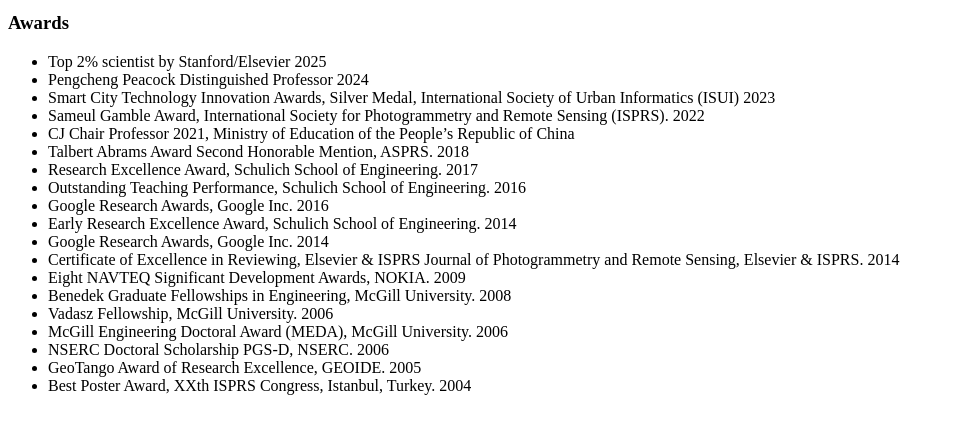
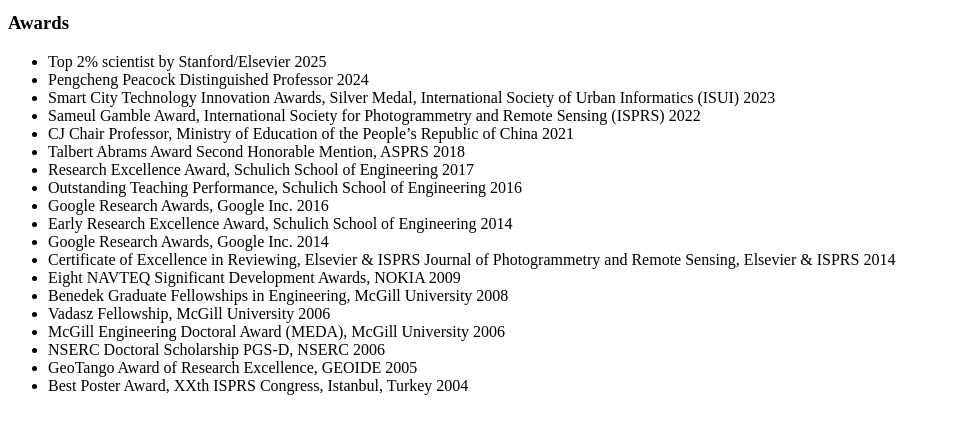
Before and after one commit to ruishengwang/ruishengwang.github.io, a Jekyll site: the page built from _pages/includes/awards.md, in a window 1280 px wide. Shown: the part 408-842 px from the top of the page, without its empty margins (0-955 px from the left). Built offline with Jekyll 4.4.1, drawn with Linux system fonts in a browser that asks for light colours; our own code applies the rules of GitHub Pages for plain Markdown files.

```diff
--- a/_pages/includes/awards.md
+++ b/_pages/includes/awards.md
@@ -2,19 +2,19 @@
 - Top 2% scientist by Stanford/Elsevier 2025
 - Pengcheng Peacock Distinguished Professor 2024
 - Smart City Technology Innovation Awards, Silver Medal, International Society of Urban Informatics (ISUI) 2023
-- Sameul Gamble Award, International Society for Photogrammetry and Remote Sensing (ISPRS). 2022
-- CJ Chair Professor 2021, Ministry of Education of the People's Republic of China
-- Talbert Abrams Award Second Honorable Mention, ASPRS. 2018
-- Research Excellence Award, Schulich School of Engineering. 2017
-- Outstanding Teaching Performance, Schulich School of Engineering. 2016
+- Sameul Gamble Award, International Society for Photogrammetry and Remote Sensing (ISPRS) 2022
+- CJ Chair Professor, Ministry of Education of the People's Republic of China 2021
+- Talbert Abrams Award Second Honorable Mention, ASPRS 2018
+- Research Excellence Award, Schulich School of Engineering 2017
+- Outstanding Teaching Performance, Schulich School of Engineering 2016
 - Google Research Awards, Google Inc. 2016
-- Early Research Excellence Award, Schulich School of Engineering. 2014
+- Early Research Excellence Award, Schulich School of Engineering 2014
 - Google Research Awards, Google Inc. 2014
-- Certificate of Excellence in Reviewing, Elsevier & ISPRS Journal of Photogrammetry and Remote Sensing, Elsevier & ISPRS. 2014
-- Eight NAVTEQ Significant Development Awards, NOKIA. 2009
-- Benedek Graduate Fellowships in Engineering, McGill University. 2008
-- Vadasz Fellowship, McGill University. 2006
-- McGill Engineering Doctoral Award (MEDA), McGill University. 2006
-- NSERC Doctoral Scholarship PGS-D, NSERC. 2006
-- GeoTango Award of Research Excellence, GEOIDE. 2005
-- Best Poster Award, XXth ISPRS Congress, Istanbul, Turkey. 2004
+- Certificate of Excellence in Reviewing, Elsevier & ISPRS Journal of Photogrammetry and Remote Sensing, Elsevier & ISPRS 2014
+- Eight NAVTEQ Significant Development Awards, NOKIA 2009
+- Benedek Graduate Fellowships in Engineering, McGill University 2008
+- Vadasz Fellowship, McGill University 2006
+- McGill Engineering Doctoral Award (MEDA), McGill University 2006
+- NSERC Doctoral Scholarship PGS-D, NSERC 2006
+- GeoTango Award of Research Excellence, GEOIDE 2005
+- Best Poster Award, XXth ISPRS Congress, Istanbul, Turkey 2004
```
